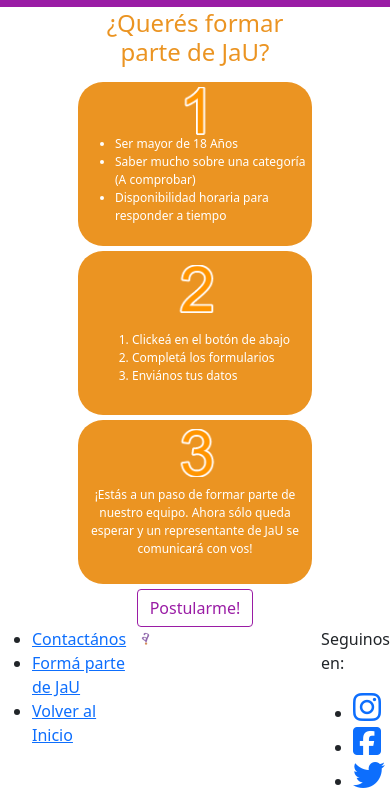
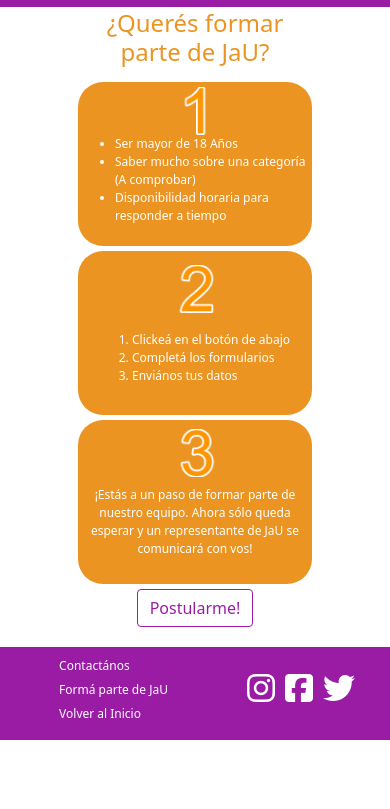
Before and after one commit to maximilianosarmiento/JaU, a plain HTML site: page index.html in a window 390 px wide. Shown: the part 1075-1884 px from the top of the page. After the commit the page ends 1815 px from the top, so only its background shows below. Drawn offline with nearby package versions, Linux system fonts and the light colour scheme.

Commit message:
footer terminado, estructura, estilos y media querie

```diff
--- a/index.html
+++ b/index.html
@@ -208,12 +208,7 @@
       </ul>
     </div>
 
-    <div>
-      <a href="index.html"><img src="./Multimedia/logoFooter.png" alt="Logo chico" width="20%"></a>
-    </div>
-
     <div class="footer__redes">
-      <p class="footer__redesSeguinos">Seguinos en:</p>
       <ul class="footer__redesLista">
         <li class="footer__redesLista__item">
           <a href="https://www.instagram.com/JauLatam" target="_blank"><i class="fab fa-instagram fa-2x footer__redesIcono"></i></a>
--- a/scss/_footer.scss
+++ b/scss/_footer.scss
@@ -1,5 +1,69 @@
 footer{
+
     display: flex;
     flex-direction: row;
+    background-color: $Morado;
+    justify-content: space-between;
+    width: 100%;
+    margin-top: 20px;
+
+    .footer__opciones{
+        padding-top: 5px;
+        display: flex;
+        justify-content: center;
+        align-items: center;
+        .footer__opcionesLista{
+            list-style-type: none;
+            flex-direction: column;
+            .footer__opcionesLink{
+                text-decoration: none;
+                color: white;
+                &:hover{
+                    color: $Naranja;
+                    transition: 0.2s;
+                }
+
+            }
+        }
+
+    }
+    .footer__redes{
+        padding-top: 5px;
+        display: flex;
+        justify-content: center;
+        align-items: center;
+        .footer__redesLista{
+            list-style-type: none;
+            display: flex;
+            flex-direction: row;
+            justify-content: center;
+            padding-right: 30px;
+
+            .footer__redesIcono{
+                text-decoration: none;
+                color: white;
+                padding: 5px;
+                &:hover{
+                    color: $Naranja;
+                    transition: 0.2s;
+                    transform: scale(1.1,1.1);
+                }
+
+            }
+        }
+
+    }
+
+
+
 
 }
+@media (max-width: 720px) and (min-width: 320px){
+    .footer__opciones{
+        width: 50%;
+        .footer__opcionesLink{
+            font-size: 12px;
+        }
+    }
+
+}
--- a/scss/_header.scss
+++ b/scss/_header.scss
@@ -2,8 +2,6 @@
     margin: 0;
     padding: 0;
 }
-
-@import "variables";
     header{
         .header__nav{
             background-color: $Morado !important;
```
Also changed, not shown: css/main.css, 1 other file.
